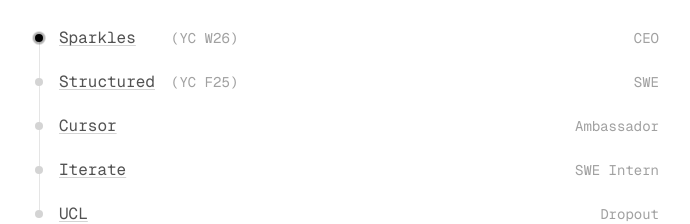
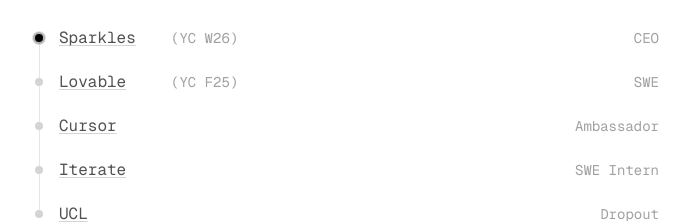
Before and after one commit to Texseractrum/me, a Next.js app: page / in a window 1280 px wide. Shown: the part 306-530 px from the top of the page, without its empty margins (293-983 px from the left). Built offline with nearby package versions, Linux system fonts and the light colour scheme; no server answers; the database is empty.

Commit message:
Add Lovable to experience section ✨
Co-Authored-By: Daniil <bekirov.aida@gmail.com>

```diff
--- a/app/page.tsx
+++ b/app/page.tsx
@@ -84,17 +84,17 @@ export default async function Home() {
               </div>
             </div>
 
-            {/* Structured */}
+            {/* Lovable */}
             <div className="relative flex items-center gap-4 pb-5">
               <div className="relative z-10 h-2 w-2 rounded-full bg-neutral-300 dark:bg-neutral-600" />
               <div className="flex flex-1 items-baseline">
                 <a
-                  href="https://getstructured.ai"
+                  href="https://lovable.dev"
                   target="_blank"
                   rel="noopener noreferrer"
                   className="w-28 font-mono text-base text-neutral-600 underline decoration-neutral-300 underline-offset-2 transition-colors hover:text-black hover:decoration-black dark:text-neutral-400 dark:decoration-neutral-600 dark:hover:text-white dark:hover:decoration-white"
                 >
-                  Structured
+                  Lovable
                 </a>
                 <span className="w-20 font-mono text-sm text-neutral-400">
                   (YC F25)
```
